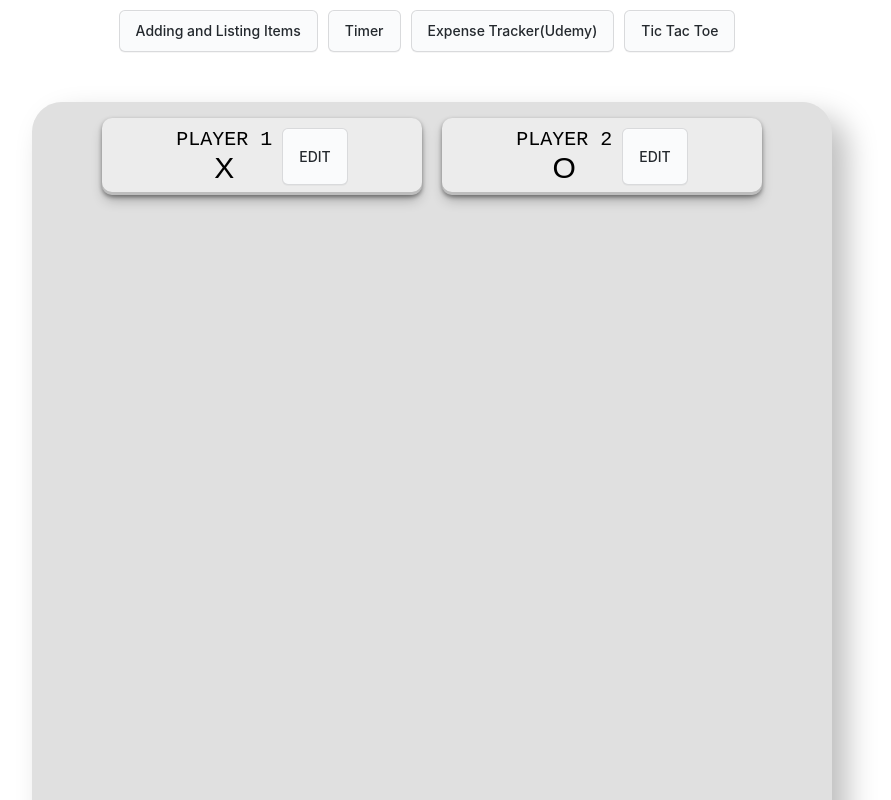
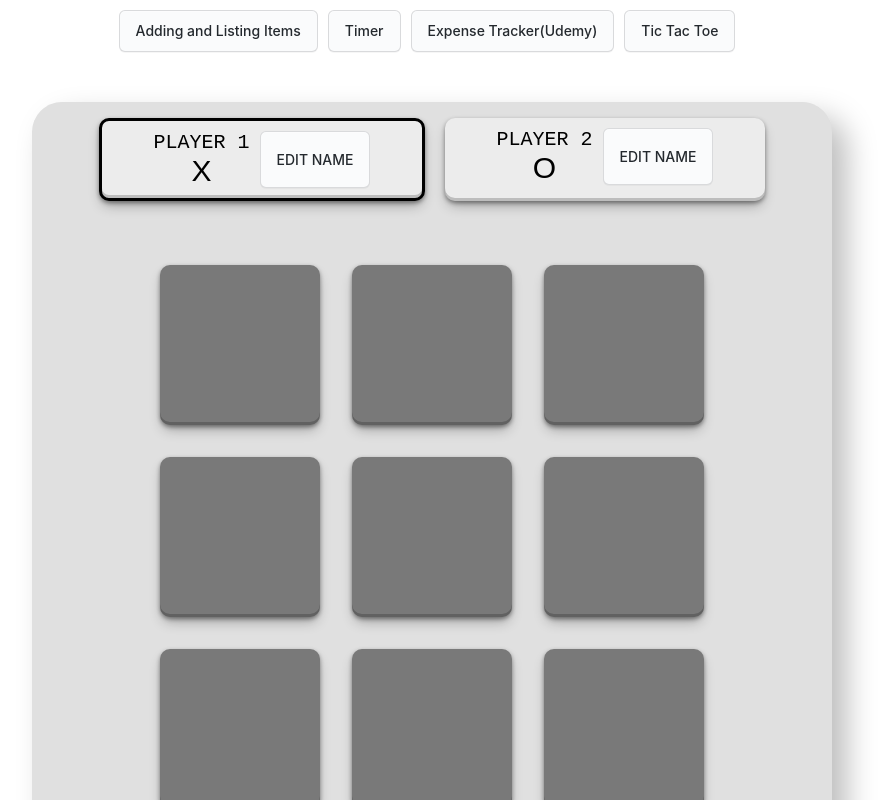
Before and after one commit to Pratyay-Pal/react-demo, a React (Create React App) app: page / in a window 1280 px wide. Both pictures are taken after a click on the button "Tic Tac Toe". Shown: the top 800 px of the page, without its empty margins (208-1099 px from the left). Built offline with nearby package versions, Linux system fonts and the light colour scheme.

Commit message:
TicTacToe updated

```diff
--- a/src/content/TicTacToe/TicTacToe.jsx
+++ b/src/content/TicTacToe/TicTacToe.jsx
@@ -1,29 +1,49 @@
 import classes from "./TicTacToe.module.css";
+import GameBoard from "./components/GameBoard/GameBoard";
 import Playercard from "./components/Playercard/Playercard";
 import { useState } from "react";
 
 export default function TicTacToe() {
-  const [player1name, setPlayer1name] = useState('PLAYER 1');
-  const [player2name, setPlayer2name] = useState('PLAYER 2');
+  const [player1name, setPlayer1name] = useState("PLAYER 1");
+  const [player2name, setPlayer2name] = useState("PLAYER 2");
+  const [activePlayer, setActivePlayer] = useState("X");
 
   const changePlayer1Name = (val) => {
-    setPlayer1name(val)
-  }
+    setPlayer1name(val);
+  };
 
   const changePlayer2Name = (val) => {
-    setPlayer2name(val)
-  }
+    setPlayer2name(val);
+  };
+
+  const changeActivePlayer = () => {
+    console.log("Player change")
+    setActivePlayer((currPlayer) => (currPlayer === "X" ? "O" : "X"));
+  };
 
   return (
     <>
       <div className={classes.allcontainer}>
-          <div className={classes.playercontainer}>
-            <ol>
-              <Playercard playerName={player1name} playerSymbol='X' onChangeName={(val) => changePlayer1Name(val)}/>
-              <Playercard playerName={player2name} playerSymbol='O' onChangeName={(val) => changePlayer2Name(val)}/>
-            </ol>
-          </div>
+        <div className={classes.playercontainer}>
+          <ol>
+            <Playercard
+              playerName={player1name}
+              playerSymbol="X"
+              onChangeName={(val) => changePlayer1Name(val)}
+              activePlayer = {activePlayer === 'X'?"active":null}
+            />
+            <Playercard
+              playerName={player2name}
+              playerSymbol="O"
+              onChangeName={(val) => changePlayer2Name(val)}
+              activePlayer = {activePlayer === 'O'?"active":null}
+            />
+          </ol>
         </div>
+        <div>
+          <GameBoard activeSymbol={activePlayer} changeActivePlayer={changeActivePlayer}/>
+        </div>
+      </div>
     </>
   );
 }
--- /dev/null
+++ b/src/content/TicTacToe/components/GameBoard/GameBoard.jsx
@@ -0,0 +1,39 @@
+import { useState } from "react";
+import classes from "./GameBoard.module.css";
+
+const initialBoard = [
+  [null, null, null],
+  [null, null, null],
+  [null, null, null],
+];
+
+export default function GameBoard({activeSymbol, changeActivePlayer}) {
+const [newBoard, setNewBoard] = useState(initialBoard)
+
+function squareCLicked(rowIndex, colIndex){
+    changeActivePlayer();
+    setNewBoard((prevBoard) => {
+        const updatedBoard = [...prevBoard.map(innerArray => [...innerArray])];
+        updatedBoard[rowIndex][colIndex] = activeSymbol;
+        return updatedBoard;
+    })
+}
+
+  return (
+    <div>
+      <ol className={classes.board}>
+        {newBoard.map((row, rowIndex) => (
+          <li key={rowIndex}>
+            <ol>
+              {row.map((col, colIndex) => (
+                <li key={colIndex}>
+                  <button onClick={() => squareCLicked(rowIndex, colIndex)}>{col}</button>
+                </li>
+              ))}
+            </ol>
+          </li>
+        ))}
+      </ol>
+    </div>
+  );
+}
--- /dev/null
+++ b/src/content/TicTacToe/components/GameBoard/GameBoard.module.css
@@ -0,0 +1,35 @@
+.board {
+    display: flex;
+    flex-wrap: wrap;
+    justify-content: center;
+    gap: 2rem;
+    margin: 3rem 0;
+    padding: 0;
+    flex-direction: column;
+    list-style: none;
+  }
+
+  .board ol {
+    display: flex;
+    flex-wrap: wrap;
+    justify-content: center;
+    gap: 2rem;
+    margin: 0;
+    padding: 0;
+    list-style: none;
+  }
+
+  .board button {
+    width: 10rem;
+    height: 10rem;
+    border: none;
+    background: rgb(121, 121, 121);
+    color: #ffffff;
+    font-size: 5rem;
+    cursor: pointer;
+    font-family: 'Caprasimo', cursive;
+    border-radius: 10px;
+    padding: 1rem;
+    box-shadow: rgba(0, 0, 0, 0.4) 0px 2px 4px,
+    rgba(0, 0, 0, 0.3) 0px 7px 13px -3px, rgba(0, 0, 0, 0.2) 0px -3px 0px inset;
+  }
--- a/src/content/TicTacToe/components/Playercard/Playercard.jsx
+++ b/src/content/TicTacToe/components/Playercard/Playercard.jsx
@@ -2,7 +2,7 @@ import classes from "./Playercard.module.css";
 import Button from "../../../../UI/Button/Button";
 import { useRef, useState } from "react";
 
-export default function Playercard({onChangeName, playerName, playerSymbol}) {
+export default function Playercard({onChangeName, playerName, playerSymbol, activePlayer}) {
   const [isEditing, setIsEditing] = useState(false);
   const newName = useRef();
 
@@ -19,7 +19,7 @@ export default function Playercard({onChangeName, playerName, playerSymbol}) {
   };
 
   return (
-    <li className={classes.playercard}>
+    <li className={`${classes.playercard} ${activePlayer != null ? classes.playercardactive : null}`}>
       <span className={classes.playercardcontent}>
         <span>
           {!isEditing && <span className={classes.playername}>{playerName}</span>}
@@ -30,7 +30,7 @@ export default function Playercard({onChangeName, playerName, playerSymbol}) {
           className={classes.nameeditbutton}
           onClick={() => ediPlayerName(!isEditing ? "EDIT" : "SAVE")}
         >
-          {!isEditing ? "EDIT" : "SAVE"}
+          {!isEditing ? "EDIT NAME" : "SAVE NAME"}
         </Button>
       </span>
     </li>
--- a/src/content/TicTacToe/components/Playercard/Playercard.module.css
+++ b/src/content/TicTacToe/components/Playercard/Playercard.module.css
@@ -14,6 +14,11 @@
 .playercardcontent {
   display: flex;
   justify-content: center;
+}
+
+.playercardactive{
+  border-style: solid;
+  border-color: black;
 }
 
 .playername {
```
Also changed, not shown: 1 other file (tests, documents, lock files or other folders).
